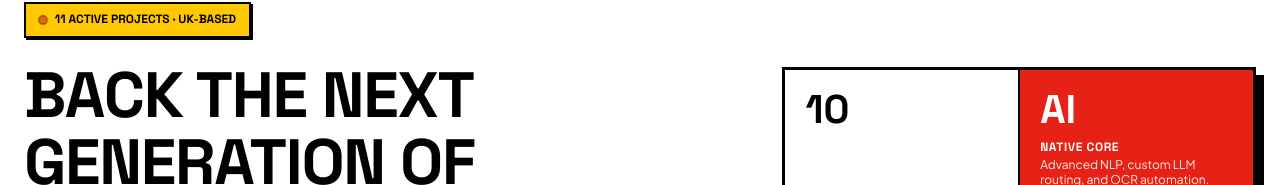
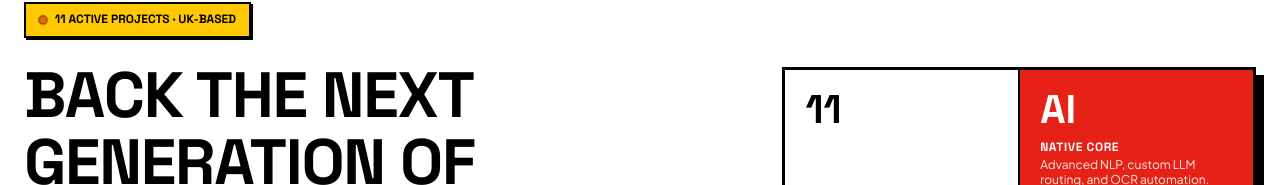
Before and after one commit to alexanderkwesi/revise-tech-ltd, a React (Vite) app in the folder frontend/: page / in a window 1280 px wide. Shown: the part 146-331 px from the top of the page. Built offline with nearby package versions, Linux system fonts and the light colour scheme; no server answers.

Commit message:
Update App.jsx

```diff
--- a/frontend/src/App.jsx
+++ b/frontend/src/App.jsx
@@ -323,7 +323,7 @@ export default function App() {
           <div className="mondrian-board">
             <div className="mondrian-cell mondrian-cell-1">
               <span className="mondrian-number">
-                <Counter target={10} />
+                <Counter target={11} />
               </span>
               <span className="mondrian-label">Active Portfolio Projects</span>
               <span className="mondrian-desc">Diverse incubation stage across multiple technology sectors.</span>
```
